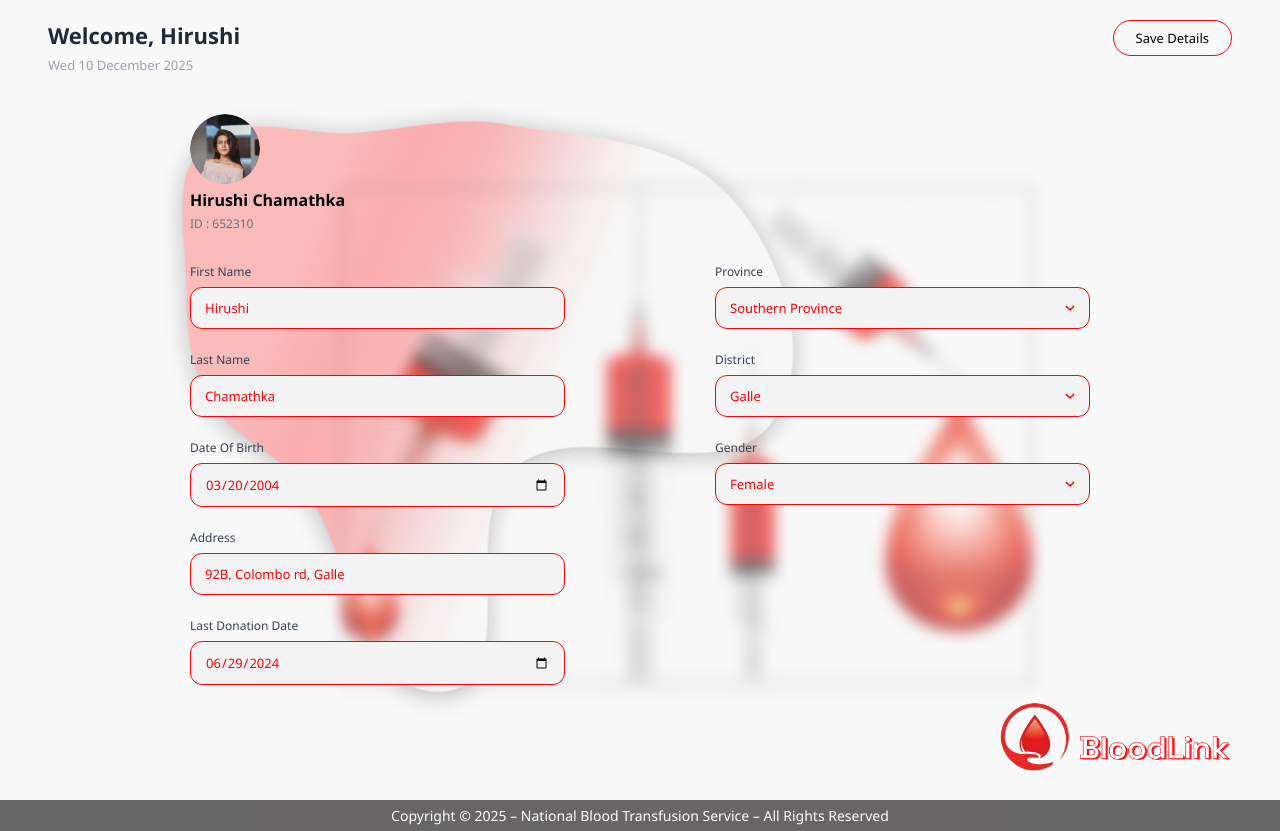
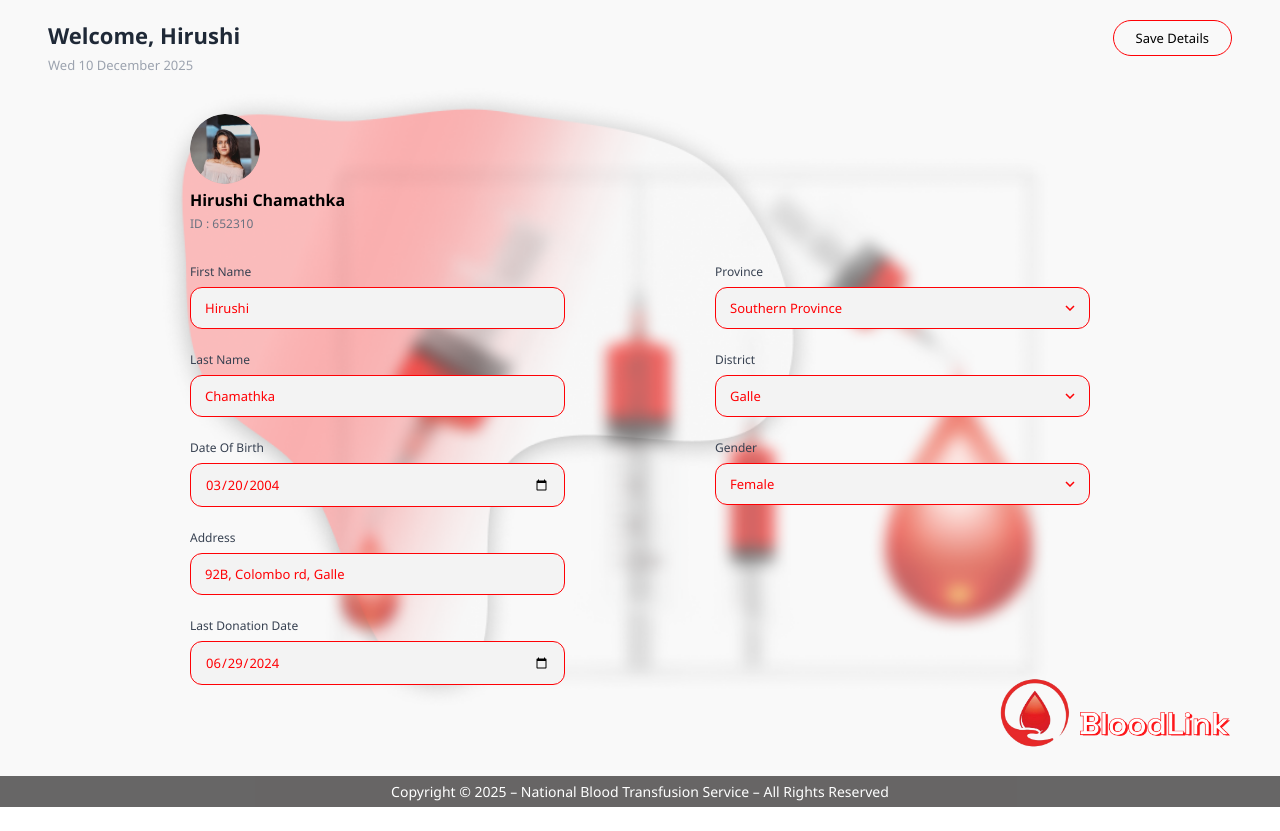
Before and after one commit to Achira-menath/blood-donation-management-system, a React (Create React App) app: page /blood-donation-management-system/Editprofile in a window 1280 px wide. After the commit the page ends 807 px from the top, so only its background shows below. Built offline with nearby package versions, Linux system fonts and the light colour scheme.

Commit message:
reduce min-height of edit and profile pages from 100vh to 97vh

```diff
--- a/src/Pages/Profile/Edit-profile.css
+++ b/src/Pages/Profile/Edit-profile.css
@@ -1,6 +1,6 @@
 /* ================= PAGE ================= */
 .edit-page {
-  min-height: 100vh;
+  min-height: 97vh;
   padding: 20px 48px;
   background-color: #f9f9f9;
   background-size: 80%;
--- a/src/Pages/Profile/View-profile.css
+++ b/src/Pages/Profile/View-profile.css
@@ -1,7 +1,7 @@
 .profile-page {
   background-color: #f9f9f9;   /* ← change this color */
   background-image: url("../../assets/Vbg.png");
-  min-height: 100vh;
+  min-height: 97vh;
   background-size: 80%;
   background-position: center;
   background-repeat: no-repeat;
```
